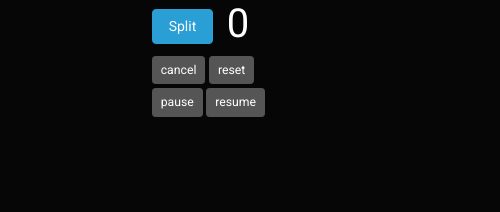
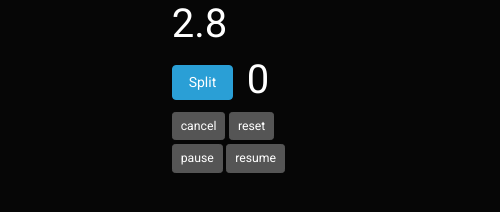
Before and after one commit to tdeo/timer, an Electron app: page index.html in a window 500 px wide. Both pictures are taken after a click on the button "Start !". Drawn offline with nearby package versions, Linux system fonts and the light colour scheme.

Commit message:
Scrollable splits and current time

```diff
--- a/index.html
+++ b/index.html
@@ -14,25 +14,26 @@
   </head>
 
   <body>
-    <div class="container">
+    <div class="container" style="padding-left: 0">
       <div class="row">
-        <div class="col-4">
+        <div class="col-4 scrollable">
           <table class="table table-sm">
             <tbody id="lastSplits">
             </tbody>
           </table>
         </div>
-        <div class="col-5 nopadding">
+        <div class="col-5">
           <div class="row">
-            <div class="col-12 nopadding">
+            <div class="col-12">
+              <h3 id="time"></h3>
               <button style="display: inline-block; position: relative; top: -7px; margin-right: 10px; display: none" type="button" class="btn btn-primary" onclick="add()">Split</button>
               <h3 style="display: inline-block" id="counter">
                 <button type="button" class="btn btn-primary" onclick="init()">Start !</button>
               </h3>
             </div>
-            <div class="col-12 nopadding btn-grid">
+            <div class="col-12 btn-grid">
               <button style="display: none" type="button" class="btn btn-secondary btn-sm" onclick="remove()">cancel</button>
-              <button style="display: none" type="button" class="btn btn-secondary btn-sm" onclick="init()">reset</button>
+              <button style="display: none" type="button" class="btn btn-secondary btn-sm" onclick="window.location.reload()">reset</button>
               <br>
               <button style="display: none" type="button" class="btn btn-secondary btn-sm" onclick="pause()">pause</button>
               <button style="display: none" type="button" class="btn btn-secondary btn-sm" onclick="resume()">resume</button>
--- a/styles.css
+++ b/styles.css
@@ -6,6 +6,7 @@
     margin: 2px 0;
 }
 
-.nopadding {
-  padding: 0 !important;
+.scrollable {
+  height: 100vh;
+  overflow-y: scroll;
 }
--- a/timer.js
+++ b/timer.js
@@ -12,6 +12,7 @@ function readableTime(time) {
   minutes = minutes % 60;
 
   var result = seconds + millis;
+  if (millis === 0.00) { result = result += '.0'; }
   if (minutes > 0 || hours > 0) {
     if (seconds < 10 ) { result = "0" + result; }
     result = minutes + ":" + result;
@@ -30,6 +31,11 @@ function init() {
   pausedAt = undefined;
   redraw();
   $("button").css("display", "initial");
+  setInterval(showTime, 30);
+}
+
+function showTime() {
+  $("#time")[0].innerHTML = readableTime(runtime());
 }
 
 function runtime() {
@@ -46,12 +52,10 @@ function redraw() {
   }
 
   var table = "";
-  var previous = splits[splits.length - 6];
-  if (previous === undefined) { previous = 0; }
-  splits.slice(-5).forEach(function(value, idx) {
-    row = "<tr><td>" + (Math.max(splits.length - 4, 1) + idx) + "</td><td>" + readableTime(value) + "</td><td>";
-    if (previous !== undefined) { row += readableTime(value - previous); }
-    row += "</td></tr>";
+  var previous;
+  if (previous === undefined)
+  splits.forEach(function(value, idx) {
+    row = "<tr><td>" + (idx + 1) + "</td><td>" + readableTime(value) + "</td><td>" + (previous === undefined ? '' : readableTime(value - previous)) + "</td></tr>";
     previous = value;
     table = row + table;
   });
@@ -59,6 +63,7 @@ function redraw() {
 }
 
 function add() {
+  if (startedAt === undefined) { return init(); }
   splits.push(runtime());
   redraw();
 }
@@ -69,7 +74,11 @@ function remove() {
 }
 
 function isPaused() {
-  return pausedAt !== undefined
+  return pausedAt !== undefined;
+}
+
+function pauseUnpause() {
+  isPaused() ? resume() : pause();
 }
 
 function pause() {
```
Also changed, not shown: main.js (+7 -1 lines).
